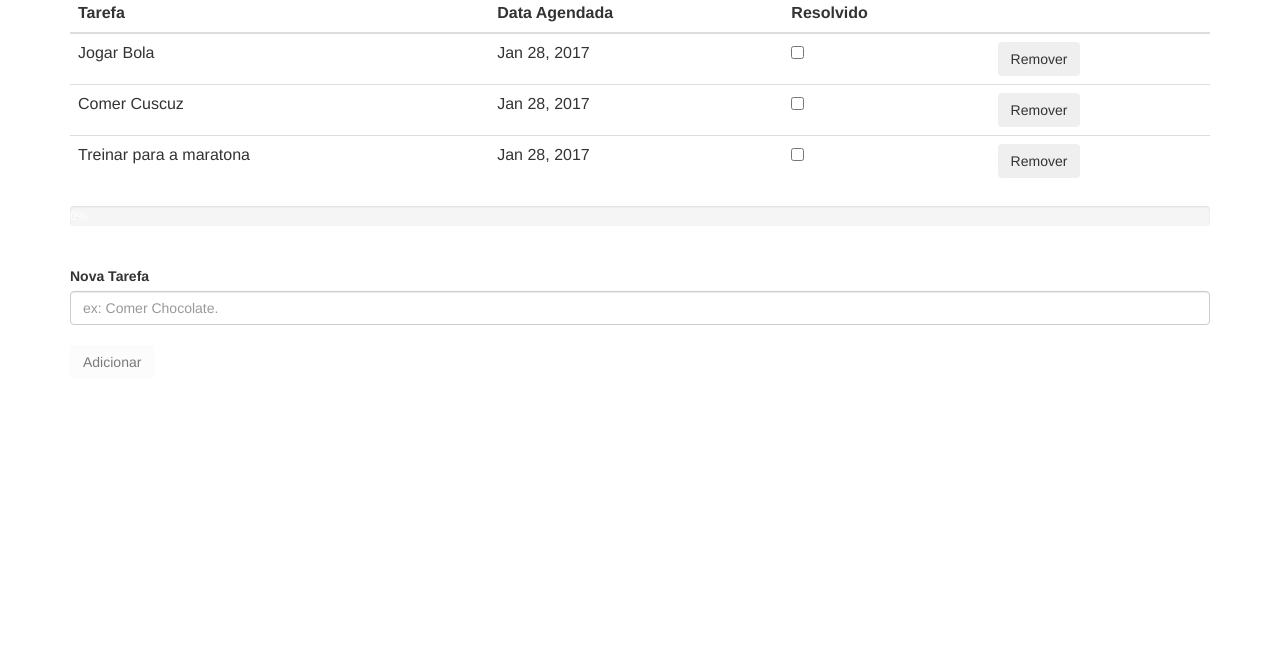
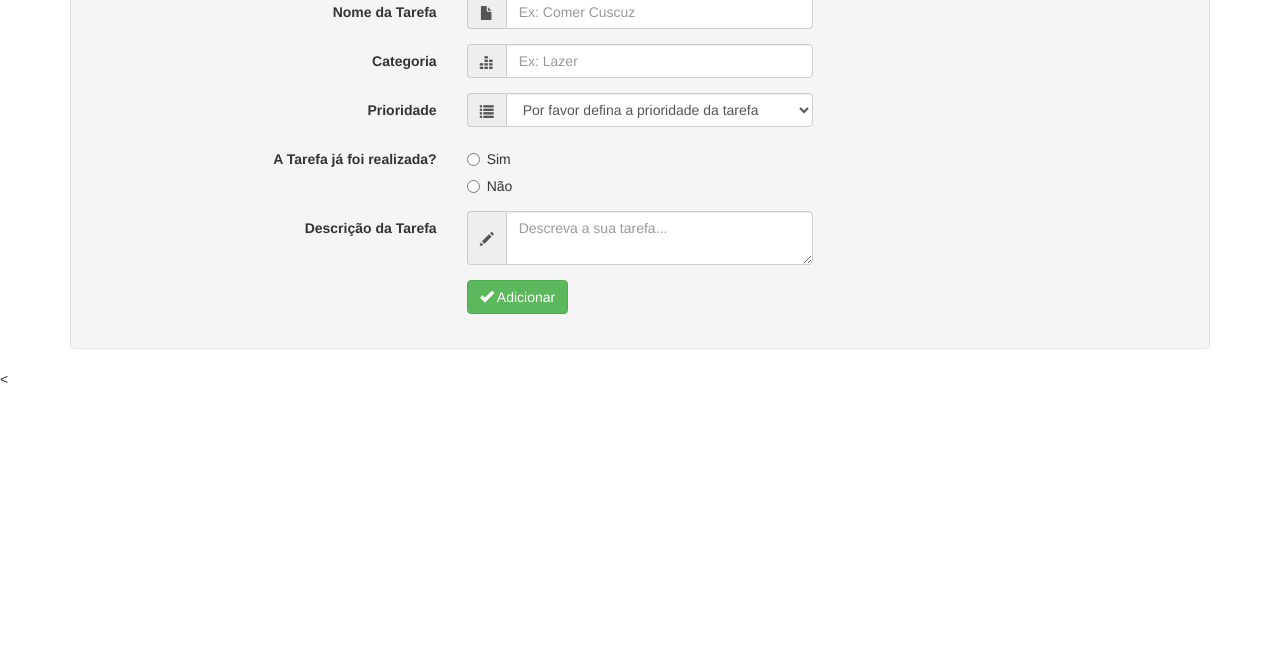
Before and after one commit to ThaynanAndrey/Lab2-SI1, a plain HTML site: page index.html at #!/adicionarTarefa in a window 1280 px wide. Shown: the part 148-800 px from the top of the page. Drawn offline with nearby package versions, Linux system fonts and the light colour scheme; some packages are replaced by stand-ins of ours.

Commit message:
Realizando link com o back-end

```diff
--- a/app.js
+++ b/app.js
@@ -12,6 +12,11 @@ angular.module("myApp", ['ui.router'])
                 controller: "myController"
             })
 
+            .state('adicionarTarefa', {
+                url: "/adicionarTarefa",
+                templateUrl: "views/addTarefa.html"
+            })
+
             .state('contato', {
                 url: "/contato",
                 templateUrl: "views/contato.html"
--- a/index.html
+++ b/index.html
@@ -29,6 +29,11 @@
 		    </div>
 		    <div>
 		        <ul class="nav navbar-nav">
+		        	<li><a ui-sref="adicionarTarefa">Adicionar Tarefa</a></li>
+		        </ul>
+		    </div>
+		    <div>
+		        <ul class="nav navbar-nav">
 		        	<li><a ui-sref="contato">Contato</a></li>
 		        </ul>
 		    </div>
--- a/js/controllers/listaCtrl.js
+++ b/js/controllers/listaCtrl.js
@@ -1,6 +1,15 @@
 angular.module("myApp")
 
-.controller("myController", function($scope) {
+.controller("myController", function($scope, $http, $state) {
+
+	$scope.tarefas = [ //new Tarefa("Jogar Bola"),
+					   //new Tarefa("Comer Cuscuz"),
+					   //new Tarefa("Treinar para a maratona")
+	];
+
+	$http.get("http://localhost:8080/tarefas").then(function(response) {
+		$scope.tarefas = response.data;
+	});
 
 	function Tarefa(nome, data) {
 
@@ -8,11 +17,6 @@ angular.module("myApp")
 		this.data = new Date();
 		this.realizada = false;
 	};
-
-	$scope.tarefas = [ new Tarefa("Jogar Bola"),
-					   new Tarefa("Comer Cuscuz"),
-					   new Tarefa("Treinar para a maratona")
-	];
 
 	$scope.novaTarefa = "";
 	$scope.progresso = 0;
@@ -32,8 +36,8 @@ angular.module("myApp")
 
 		if (indice > -1) {
  		   $scope.tarefas.splice(indice, 1);
+ 		   $http.delete("http://localhost:8080/tarefas/" + tarefa.id);
 		}
-
 		$scope.calculaProgresso();
 	};
 
@@ -67,5 +71,4 @@ angular.module("myApp")
 
 		return parseInt(numero) != parseFloat(numero);
 	};
-
 });
--- /dev/null
+++ b/views/addTarefa.html
@@ -0,0 +1,82 @@
+<div class="container">
+
+<form class="well form-horizontal" action=" " method="post"  id="contact_form">
+<fieldset>
+
+<!-- Form Name -->
+<legend>Adicione uma nova Tarefa!</legend>
+
+	<div class="form-group">
+		<label class="col-md-4 control-label">Nome da Tarefa</label>
+			<div class="col-md-4 inputGroupContainer">
+			<div class="input-group">
+				<span class="input-group-addon"><i class="glyphicon glyphicon-file"></i></span>
+				<input  name="first_name" placeholder="Ex: Comer Cuscuz" class="form-control"  type="text">
+			</div>
+		</div>
+	</div>
+
+	<div class="form-group">
+		<label class="col-md-4 control-label">Categoria</label>
+			<div class="col-md-4 inputGroupContainer">
+			<div class="input-group">
+				<span class="input-group-addon"><i class="glyphicon glyphicon-equalizer"></i></span>
+				<input name="email" placeholder="Ex: Lazer" class="form-control"  type="text">
+			</div>
+		</div>
+	</div>
+
+	<div class="form-group">
+	<label class="col-md-4 control-label">Prioridade</label>
+		<div class="col-md-4 selectContainer">
+			<div class="input-group">
+				<span class="input-group-addon"><i class="glyphicon glyphicon-list"></i></span>
+				<select name="state" class="form-control selectpicker" >
+			<option value=" " >Por favor defina a prioridade da tarefa</option>
+				<option>Alta</option>
+				<option>Média</option>
+				<option>Baixa</option>
+			</select>
+			</div>
+		</div>
+	</div>
+
+	 <div class="form-group">
+	<label class="col-md-4 control-label">A Tarefa já foi realizada?</label>
+		<div class="col-md-4">
+		    <div class="radio">
+		        <label>
+		            <input type="radio" name="hosting" value="yes" /> Sim
+		        </label>
+		    </div>
+		    <div class="radio">
+		        <label>
+		            <input type="radio" name="hosting" value="no" /> Não
+		        </label>
+		    </div>
+		</div>
+	</div>
+
+
+	<div class="form-group">
+	  <label class="col-md-4 control-label">Descrição da Tarefa</label>
+	    <div class="col-md-4 inputGroupContainer">
+	    <div class="input-group">
+	        <span class="input-group-addon"><i class="glyphicon glyphicon-pencil"></i></span>
+	        	<textarea class="form-control" name="comment" placeholder="Descreva a sua tarefa..."></textarea>
+	  </div>
+	  </div>
+</div>
+
+	<!-- Button -->
+	<div class="form-group">
+	  <label class="col-md-4 control-label"></label>
+	  <div class="col-md-4">
+	    <button type="submit" class="btn btn-success"><span class="glyphicon glyphicon-ok"></span> Adicionar</button>
+	  </div>
+	</div>
+
+</fieldset>
+</form>
+</div>
+</div><
--- a/views/home.html
+++ b/views/home.html
@@ -6,19 +6,23 @@
 		<thead>
 		  <tr>
 			<th>Tarefa</th>
-			<th>Data Agendada</th>
+			<th>Categoria</th>
+			<th>Prioridade</th>
+			<!--<th>Data Agendada</th>-->
 			<th>Resolvido</th>
 			<th></th>
 		  </tr>
 		</thead>
 
 		<tbody>
-		  <tr ng-repeat="tarefa in tarefas">
+		  <tr ng-click="toggleRight(right)" ng-repeat="tarefa in tarefas">
 
 			<td>{{tarefa.nome}}</td>
-			<td>{{tarefa.data | date}}</td>
+			<!--<td>{{tarefa.data | date}}</td>-->
+			<td>{{tarefa.categoria}}</td>
+			<td>{{tarefa.prioridade}}</td>
 			<td>
-				<input type="checkbox" ng-model="tarefa.realizada" ng-change="calculaProgresso()">
+				<input type="checkbox" ng-model="tarefa.realizada" ng-change="calculaProgresso()"></input>
 			</td>
 			<td>
 				<button type="button" class="btn btn-secondary" ng-click="removerTarefa(tarefa)">Remover</button>
@@ -39,8 +43,9 @@
 
 	<form name="novaTarefaForm">
 		<label>Nova Tarefa</label>
-		<input type="text" class="form-control" ng-model="novaTarefa" placeholder="ex: Comer Chocolate." ng-required="true">
-		<br>
+		<input type="text" class="form-control" ng-model="novaTarefa" placeholder="ex: Comer Chocolate." ng-required="true"></input>
+		</br>
 		<button type="button" class="btn btn-secondary" ng-click="adicionarTarefa(novaTarefa)" ng-disabled="novaTarefaForm.$invalid">Adicionar</button>
 	</form>
+
 </div>
```
